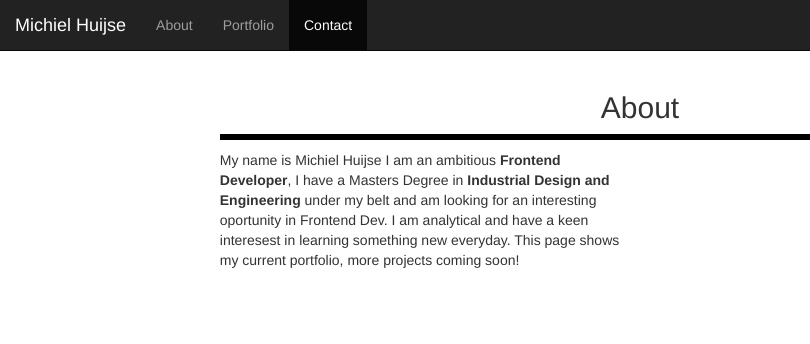
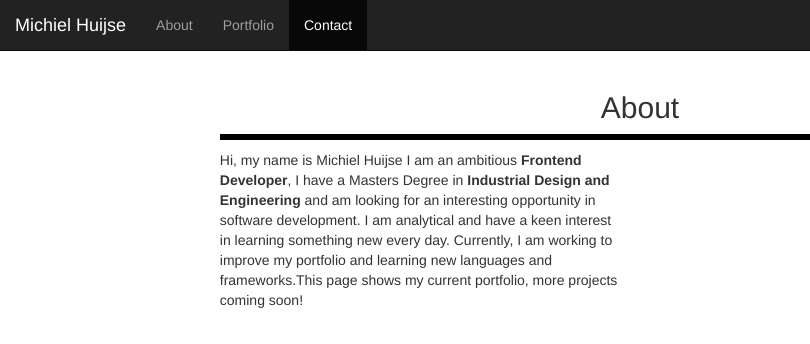
Before and after one commit to MichielHuijse/MichielHuijse.github.io, a plain HTML site: page index.html in a window 1280 px wide. Shown: the top 344 px of the page, 0-810 px from the left. Drawn offline with nearby package versions, Linux system fonts and the light colour scheme; grey boxes are pictures that could not be loaded.

Commit message:
Update index.html

```diff
--- a/index.html
+++ b/index.html
@@ -62,7 +62,7 @@
 				<div class="col-md-6">
 
 					<p id="abouttext">
-						My name is Michiel Huijse I am an ambitious <b>Frontend Developer</b>, I have a Masters Degree in <b>Industrial Design and Engineering </b> under my belt and am looking for an interesting oportunity in Frontend Dev. I am analytical and have a keen interesest in learning something new everyday. This page shows my current portfolio, more projects coming soon!
+						Hi, my name is Michiel Huijse I am an ambitious <b>Frontend Developer</b>, I have a Masters Degree in <b>Industrial Design and Engineering </b> and am looking for an interesting opportunity in software development. I am analytical and have a keen interest in learning something new every day. Currently, I am working to improve my portfolio and learning new languages and frameworks.This page shows my current portfolio, more projects coming soon!
 					</p>
 				</div>
 				<div class="col-md-6">
```
